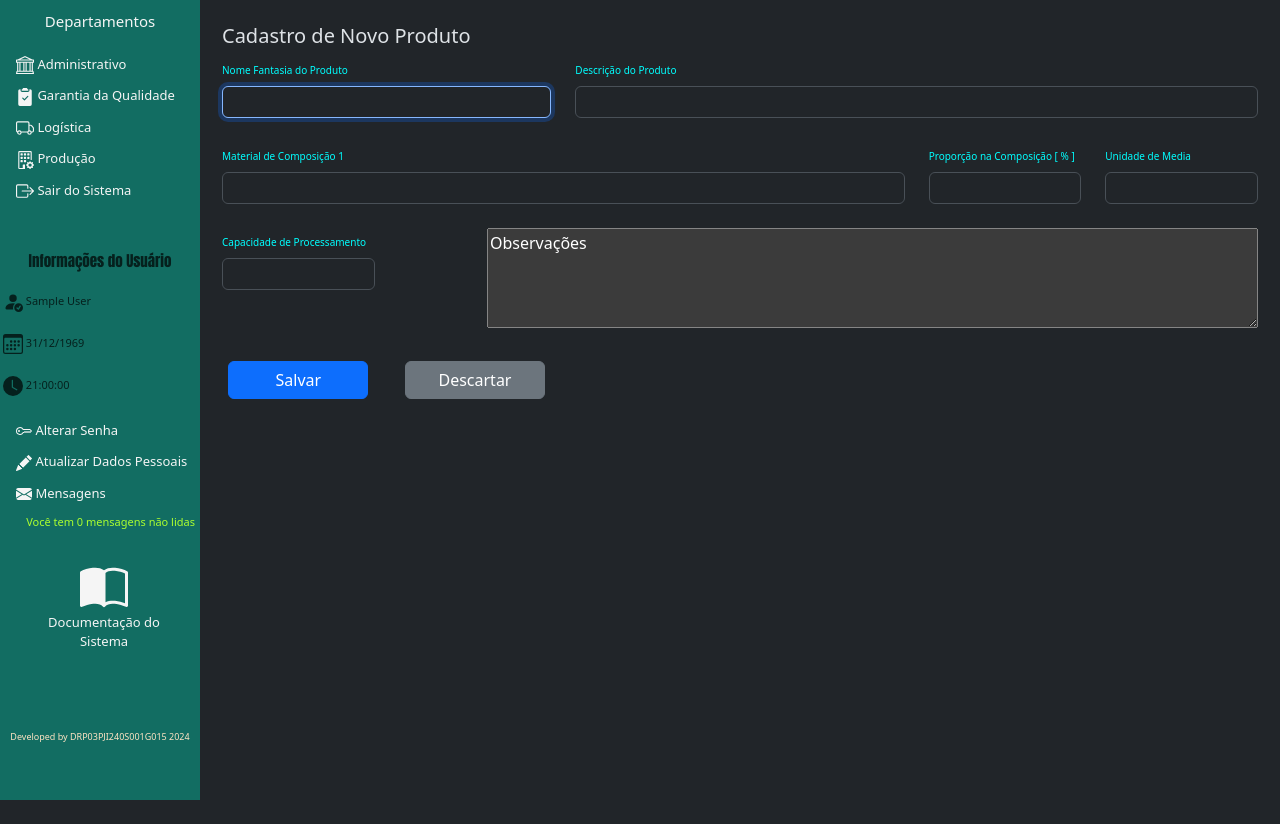
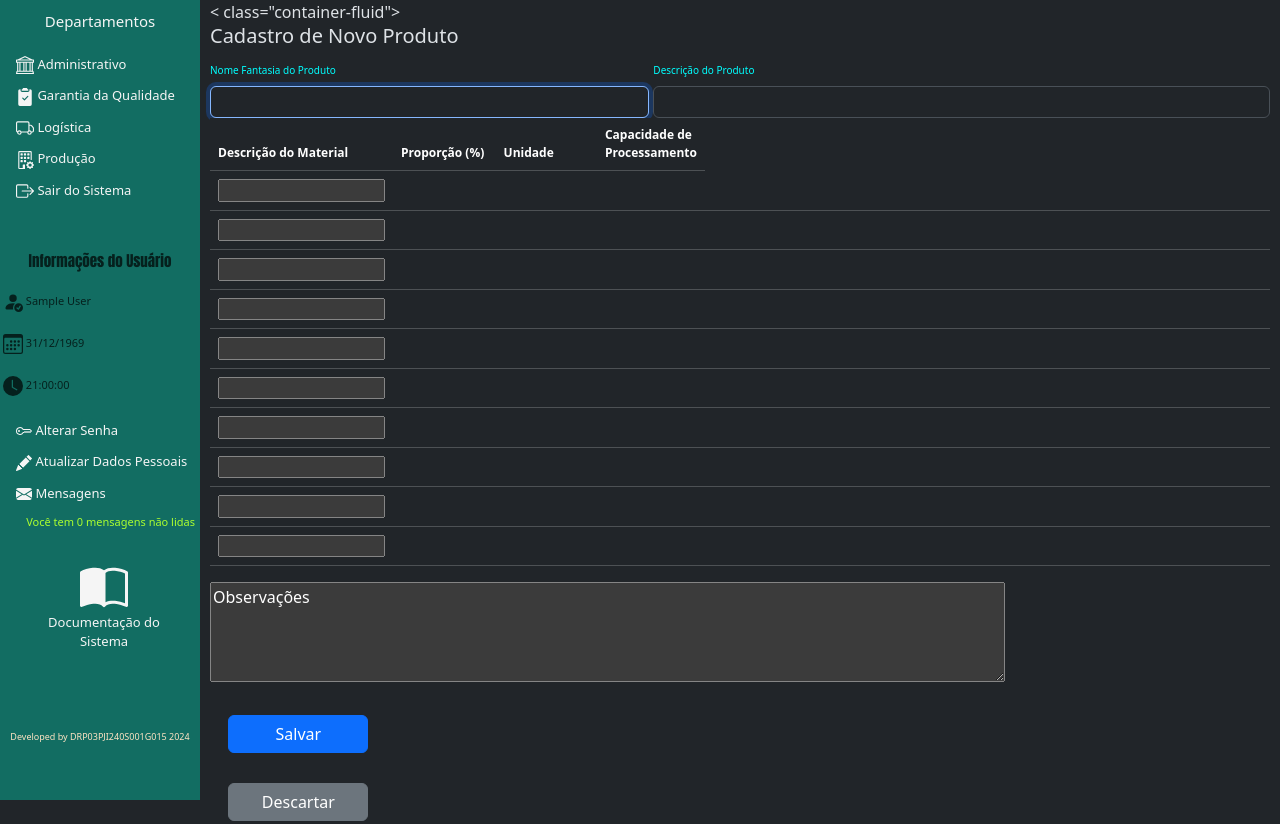
Before and after one commit to GRUPO014-PI-UNIVESP/DRP03PJI240S001G015, a PHP site: page /31CadastroProduto.php in a window 1280 px wide. Before the commit the page ends 800 px from the top, so only its background shows below. Run offline with PHP 8.4, Linux system fonts and the light colour scheme; the visitor is signed in with stand-in values (Sample User, id 1); data that the repository does not hold is empty.

Commit message:
algoritmo de cadastro de produto novo

```diff
--- a/app/30CadastroCliente.php
+++ b/app/30CadastroCliente.php
@@ -169,7 +169,7 @@ $responsavel = $_SESSION['nome_func'];
       $query_clienteNovo->bindParam(':fixo'         , $telFixo      , PDO::PARAM_STR);
       $query_clienteNovo->bindParam(':representante', $representante, PDO::PARAM_STR);
       $query_clienteNovo->bindParam(':celular'      , $telCelular   , PDO::PARAM_STR);
-      $query_ClienteNovo->execute();
-      header('Location: ./30EntradaPedido.php');
+      $query_clienteNovo->execute();
+      header('Location: ./30CadastroCliente.php');
     } ?>
 </div>
--- a/app/31CadastroProduto.php
+++ b/app/31CadastroProduto.php
@@ -25,75 +25,74 @@ $responsavel = $_SESSION['nome_func'];
      }
     function resetTimer() {
       clearTimeout(time);
-       time = setTimeout(deslogar, 3600000);
+       time = setTimeout(deslogar, 3000000);
      }
   };
   inactivityTime();
 </script>
-<!-- Área Principal ----------------------------------------------------------------------------------------------------------------------------------------------------->
+<!-- Área Principal -->
 <div class="main">
-  <div class="container-fluid">
-<!---- Novo Produto ----------------------------------------------------------------------------------------------------------------------------------------------------->
-       <br>
+  < class="container-fluid"><br>
     <h5>Cadastro de Novo Produto</h5>
-        <form class="row g-4" method="POST" action="#" id="cadastroProduto">
-
-          <div class="col-md-4">
+    <form method="POST" action="#" id="cadastroProduto">
+      <div class="row g-1">
+        <div class="col-md-5">
           <label for="nomeProduto" class="form-label" style="font-size: 10px; color:aqua">Nome Fantasia do Produto</label>
           <input style="font-size: 12px; text-transform: uppercase" type="text" class="form-control" id="nomeProduto" name="nomeProduto"
             placeholder="" autofocus>
         </div>
-          <div class="col-md-8">
+        <div class="col-md-7">
           <label for="descrProduto" class="form-label" style="font-size: 10px; color:aqua">Descrição do Produto</label>
           <input style="font-size: 12px; text-transform: uppercase" type="text" class="form-control" id="descrProduto" name="descrProduto"
-                  placeholder="" required>
+            placeholder="" onchange="this.form.submit()">
         </div>
+      </div>
+    </form> <?php
+      $primeira = filter_input_array(INPUT_POST, FILTER_DEFAULT); $continua = '1';
+      if(!empty($primeira['descrProduto'])){ $fantasia = $primeira['nomeProduto']; $descricao = $primeira['descrProduto']; } ?>
+      <div class="row">
+        <div class="overflow-auto">
+          <table class="table table-dark table-hover">
+            <thead style="font-size: 12px">
+              <tr>
+                <th scope="col" style="width: 10%">Descrição do Material</th>
+                <th scope="col" style="width: 10%">Proporção (%)</th>
+                <th scope="col" style="width: 10%">Unidade</th>
+                <th scope="col" style="width: 10%">Capacidade de Processamento</th>
+              </tr>
+            </thead>
+            <tbody style="height: 80%; font-size: 11px;">
+              <?php for($i = 0; $i < 10; $i++){ ?>
+                <tr>
+                  <td scope="col" style="width: 10%">
+                    <input type="text" id="material" name="material" style="text-transform:uppercase">
+                  </td>
+                  <td style="width: 10%"></td>
+                  <td style="width: 10%"></td>
+                  <td style="width: 10%"></td>
+                  <td style="width: 40%"></td>
+                  <td style="width: 20%"></td>
+                </tr><?php } ?>
+            </tbody>
+          </table>
+        </div>
+      </div>
+      <div class="col-md-1"></div>
 
-          <div class="col-md-8">
-            <label for="matComp" class="form-label" style="font-size: 10px; color:aqua">Material de Composição 1</label>
-            <input style="font-size: 12px; text-transform: uppercase" type="text" class="form-control" id="matComp" name="matComp"
-                  placeholder="" required>
-          </div>
-          <div class="col-md-2">
-            <label for="proporcao" class="form-label" style="font-size: 10px; color:aqua">Proporção na Composição [ % ]</label>
-            <input style="font-size: 12px; text-transform: uppercase" type="text" class="form-control" id="proporcao" name="proporcao"
-                  placeholder="" required>
-          </div>
-          <div class="col-md-2">
-            <label for="uniMed" class="form-label" style="font-size: 10px; color:aqua">Unidade de Media</label>
-            <input style="font-size: 12px; text-transform: uppercase" type="text" class="form-control" id="uniMed" name="uniMed"
-                  placeholder="" required>
-          </div>
+      <div class="col-md-9"><textarea name="observacoes" id="observacoes" style="width: 100%; height: 100px">Observações</textarea></div><br>
 
-          <div class="col-md-2">
-            <label for="capProcess" class="form-label" style="font-size: 10px; color:aqua">Capacidade de Processamento</label>
-            <input style="font-size: 12px; text-transform: uppercase" type="text" class="form-control" id="capProcess" name="capProcess"
-                  placeholder="" required>
-          </div>
-
-          <div class="col-md-1">
-          </div>
-          <div class="col-md-9">
-            <textarea name="observacoes" id="observacoes" style="width: 100%; height: 100px">Observações</textarea>
-          </div>
-
-          <br>
       <div class="col-md-2" style="padding: 3px; text-align: center">
         <input style="width: 140px;" class="btn btn-primary" type="submit" id="salvar3" name="salvar3" value="Salvar">
-          </div>
-          <br>
+      </div><br>
       <div class="col-md-2" style="padding: 3px; text-align: center">
         <input style="width: 140px;" class="btn btn-secondary" type="reset" id="reset3" name="reset3" value="Descartar"
           onclick="location.href='./31CadastroProduto.php'">
       </div>
-        </form>
     <?php
     $cadProdutoNovo = filter_input_array(INPUT_POST, FILTER_DEFAULT);
     if(!empty($cadProdutoNovo['salvar3'])){
       $query_produtoNovo = $connDB->prepare("INSERT INTO pf_tabela (NOME_PRODUTO, DESCRICAO_PRODUTO, MATERIAL_COMPONENTE,
-                                                                       PROPORCAO_MATERIAL, UNIDADE_MEDIDA, CAPACIDADE_PROCESS, OBSERVACOES)
-                                                       VALUES (:nomeProduto, :descrProduto, :materialComponente, :proporcao, :unidade,
-                                                               :capacidade, :observacoes)");
+        PROPORCAO_MATERIAL, UNIDADE_MEDIDA, CAPACIDADE_PROCESS, OBSERVACOES) VALUES (:nomeProduto, :descrProduto, :materialComponente, :proporcao, :unidade, :capacidade, :observacoes)");
       $query_clienteNovo->bindParam(':nomeProduto'       , $cadProdutoNovo['nomeProduto'] , PDO::PARAM_STR);
       $query_clienteNovo->bindParam(':descrProduto'      , $cadProdutoNovo['descrProduto'], PDO::PARAM_STR);
       $query_clienteNovo->bindParam(':materialComponente', $cadProdutoNovo['matComp']     , PDO::PARAM_STR);
@@ -102,10 +101,7 @@ if(!empty($cadProdutoNovo['salvar3'])){
       $query_clienteNovo->bindParam(':capacidade'        , $cadProdutoNovo['capProcess']  , PDO::PARAM_STR);
       $query_clienteNovo->bindParam(':observacoes'       , $cadProdutoNovo['observacoes']  , PDO::PARAM_STR);
       $query_ClienteNovo->execute();
-  header('Location: ./30EntradaPedido.php');
-}
-?>
+      header('Location: ./31CadastroProduto.php');
+    } ?>
   </div>
 </div>
-  </div>
-</div>
```
Also changed, not shown: app/00SeletorAdministrativo.php (+10 -14 lines). Lines whose indentation alone changed are shown as unchanged.
